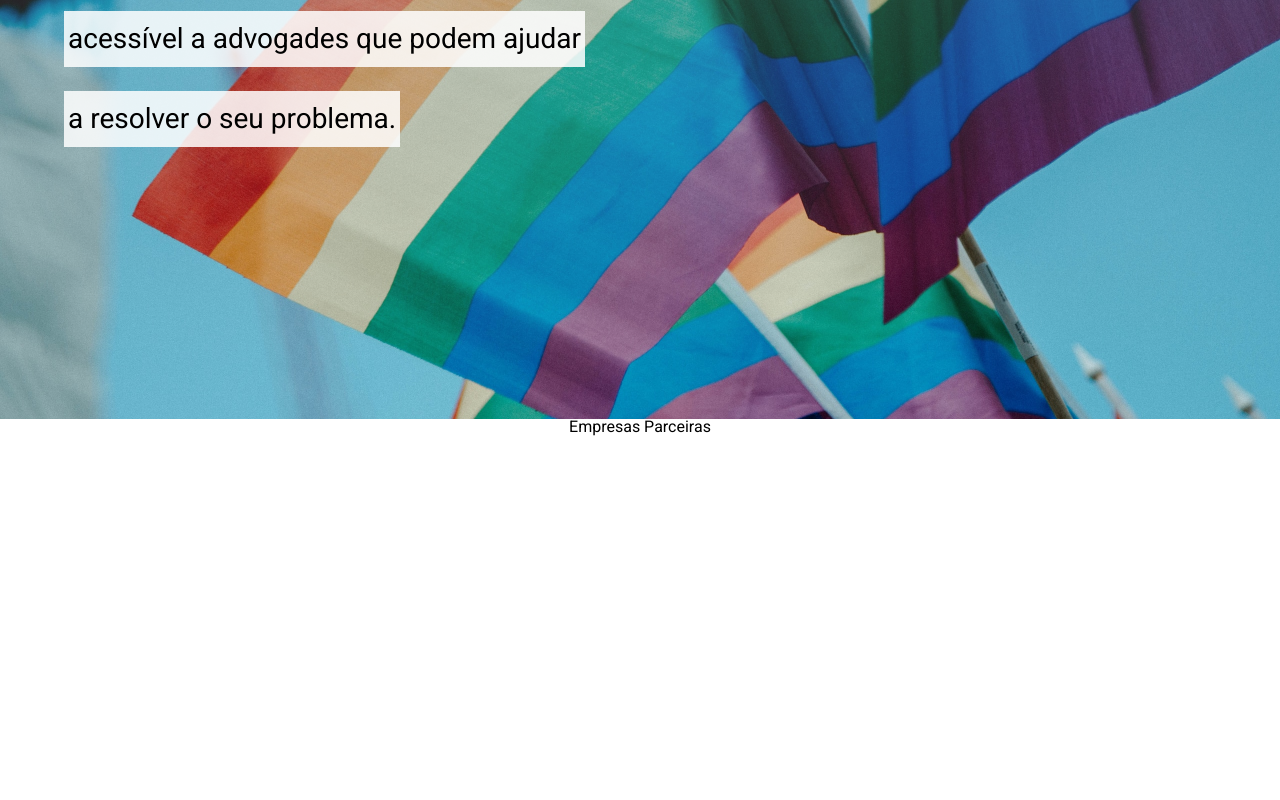
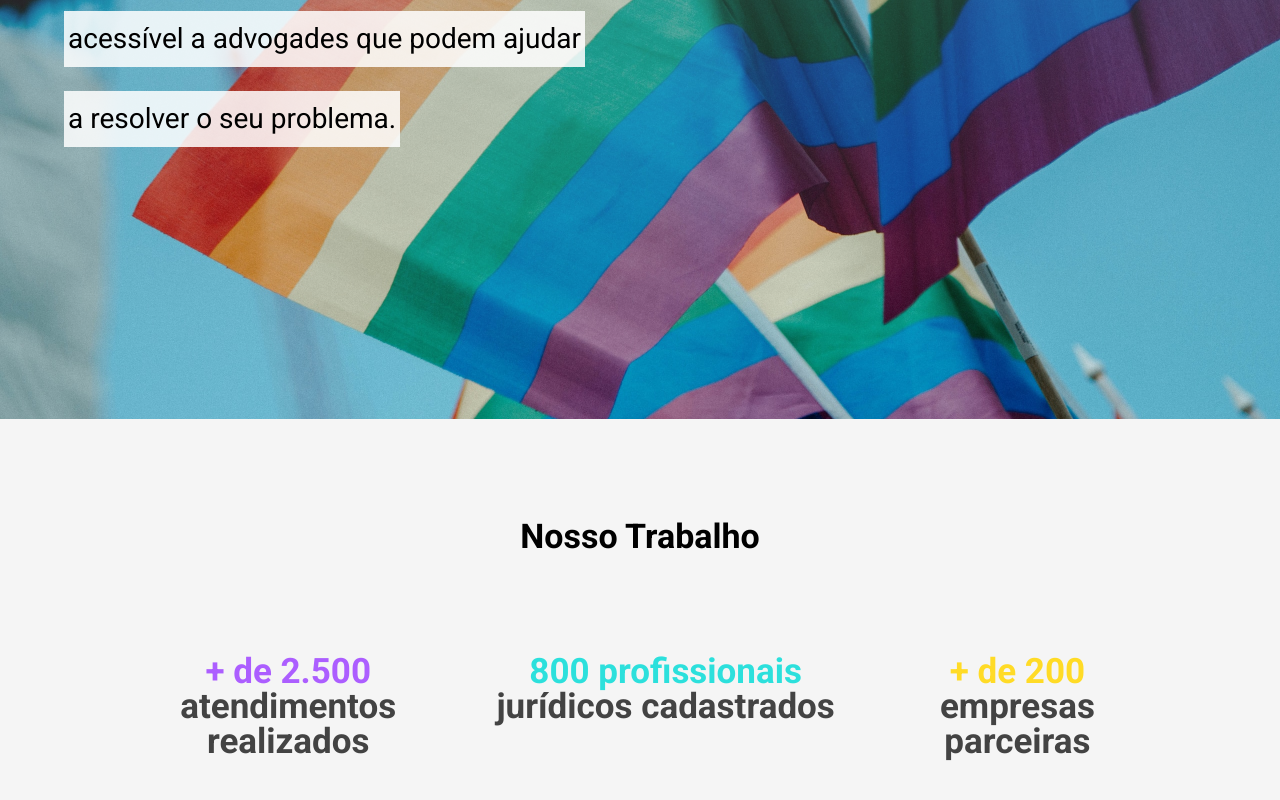
Before and after one commit to bruch0/hackaton-front, a React (Create React App) app: page / in a window 1280 px wide. Shown: the part 436-1236 px from the top of the page. Before the commit the page ends 872 px from the top, so only its background shows below. Built offline with nearby package versions, Linux system fonts and the light colour scheme.

Commit message:
feat: add 'our work' page

```diff
--- a/package.json
+++ b/package.json
@@ -12,6 +12,7 @@
     "react-icons": "^4.3.1",
     "react-router": "^6.0.2",
     "react-router-dom": "^5.2.1",
+    "react-router-hash-link": "^2.4.3",
     "react-scripts": "^4.0.3",
     "react-spinners": "^0.11.0",
     "styled-components": "^5.3.3",
--- a/src/App.js
+++ b/src/App.js
@@ -1,9 +1,13 @@
 /* eslint-disable react/jsx-filename-extension */
+
 import React from 'react';
+import smoothscroll from 'smoothscroll-polyfill';
 import Routes from './routes';
 import GlobalStyles from './Shared/GlobalStyles';
 
 function App() {
+  smoothscroll.polyfill();
+
   return (
     <>
       <GlobalStyles />
--- a/src/Shared/GlobalStyles.jsx
+++ b/src/Shared/GlobalStyles.jsx
@@ -69,10 +69,15 @@ const GlobalStyles = createGlobalStyle`
         cursor: pointer;
     }
 
+    html {
+        scroll-behavior: smooth;
+    }
+
     :root {
         --title: "Roboto";
         --text: "Noto Sans"
     }
+
 `;
 
 export default GlobalStyles;
--- a/src/components/MainSection/index.jsx
+++ b/src/components/MainSection/index.jsx
@@ -1,11 +1,12 @@
 import React from 'react';
+import OurWorkSection from '../OurWorkSection';
 
 import Container from './styles';
 
 function MainSection() {
   return (
     <Container>
-      <h2>Empresas Parceiras</h2>
+      <OurWorkSection />
     </Container>
   );
 }
--- a/src/components/Navbar/index.jsx
+++ b/src/components/Navbar/index.jsx
@@ -1,13 +1,16 @@
 /* eslint-disable react/prop-types */
 import React from 'react';
 import { Link } from 'react-router-dom';
+import { HashLink } from 'react-router-hash-link';
 import Container from './styles';
 
 function Navbar({ isNotHome }) {
   return (
     <Container isNotHome={isNotHome ? 1 : 0}>
       <ul>
-        <li>QUEM SOMOS</li>
+        <li>
+          <HashLink to="#our-work">QUEM SOMOS</HashLink>
+        </li>
         <li>CADASTRE-SE</li>
         <li>
           <Link to="/login">LOGIN</Link>
--- /dev/null
+++ b/src/components/OurWorkSection/index.jsx
@@ -0,0 +1,31 @@
+import React from 'react';
+
+import { Container, Stats } from './styles';
+
+function OurWorkSection() {
+  return (
+    <Container id="our-work">
+      <h1>Nosso Trabalho</h1>
+
+      <Stats>
+        <div>
+          <p className="stats-sessions">
+            + de 2.500 <span>atendimentos realizados</span>
+          </p>
+        </div>
+        <div>
+          <p className="stats-lawyers">
+            800 profissionais <span> jurídicos cadastrados</span>
+          </p>
+        </div>
+        <div>
+          <p className="stats-companies">
+            + de 200 <span>empresas parceiras</span>
+          </p>
+        </div>
+      </Stats>
+    </Container>
+  );
+}
+
+export default OurWorkSection;
--- /dev/null
+++ b/src/components/OurWorkSection/styles.js
@@ -0,0 +1,51 @@
+import styled from 'styled-components';
+
+export const Container = styled.section`
+  width: 100%;
+  height: 440px;
+  display: flex;
+  flex-direction: column;
+  justify-content: space-evenly;
+  align-items: center;
+  background-color: #f5f5f5;
+
+  h1 {
+    font-family: var(--title);
+    font-size: 34px;
+    font-weight: 700;
+  }
+`;
+
+export const Stats = styled.div`
+  display: flex;
+  justify-content: center;
+  text-align: center;
+  width: 80%;
+
+  p {
+    margin: 0 48px;
+    font-size: 35px;
+    font-weight: 700;
+
+    &.stats-sessions {
+      color: #ac5eff;
+    }
+
+    &.stats-lawyers {
+      color: #2ce0dc;
+      width: max-content;
+    }
+
+    &.stats-companies {
+      color: #ffdb26;
+    }
+  }
+
+  span {
+    color: #434343;
+  }
+
+  span {
+    display: block;
+  }
+`;
```
Also changed, not shown: src/pages/About.js (deleted), 1 other file (tests, documents, lock files or other folders).
